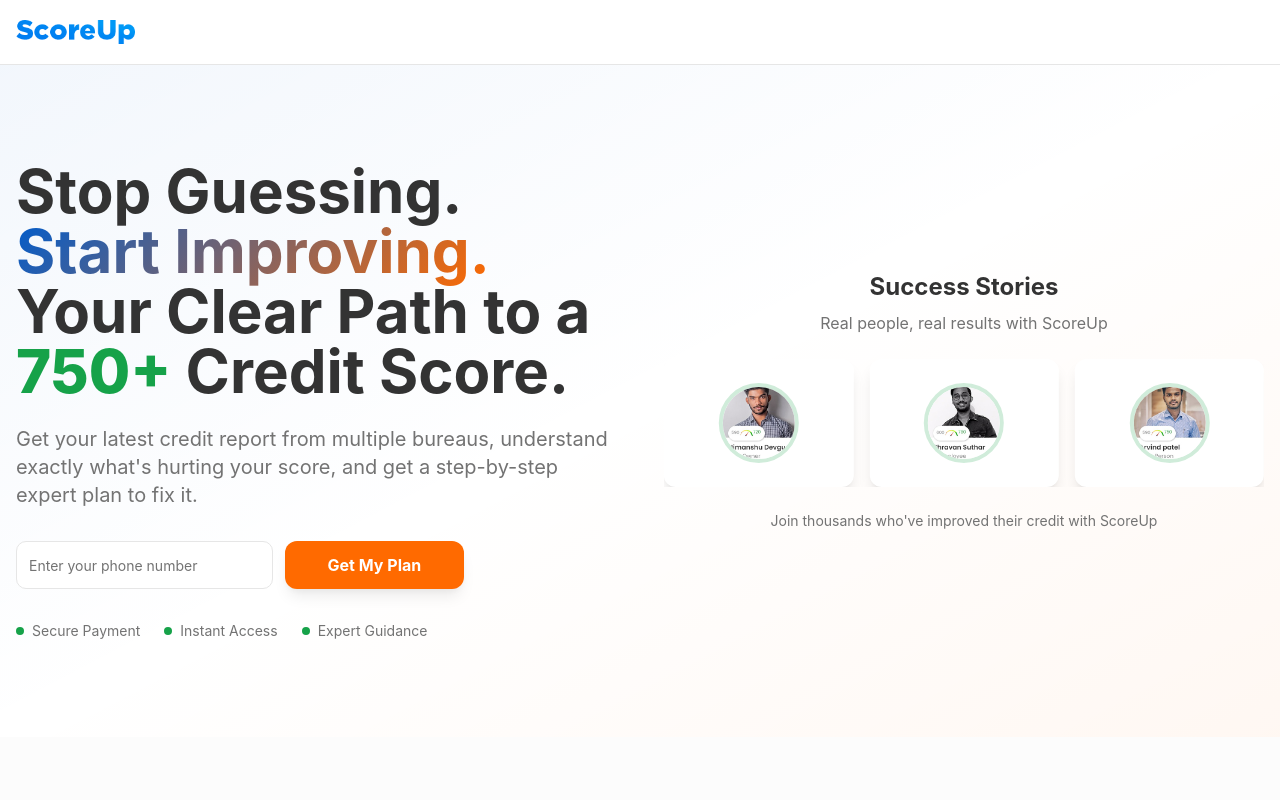
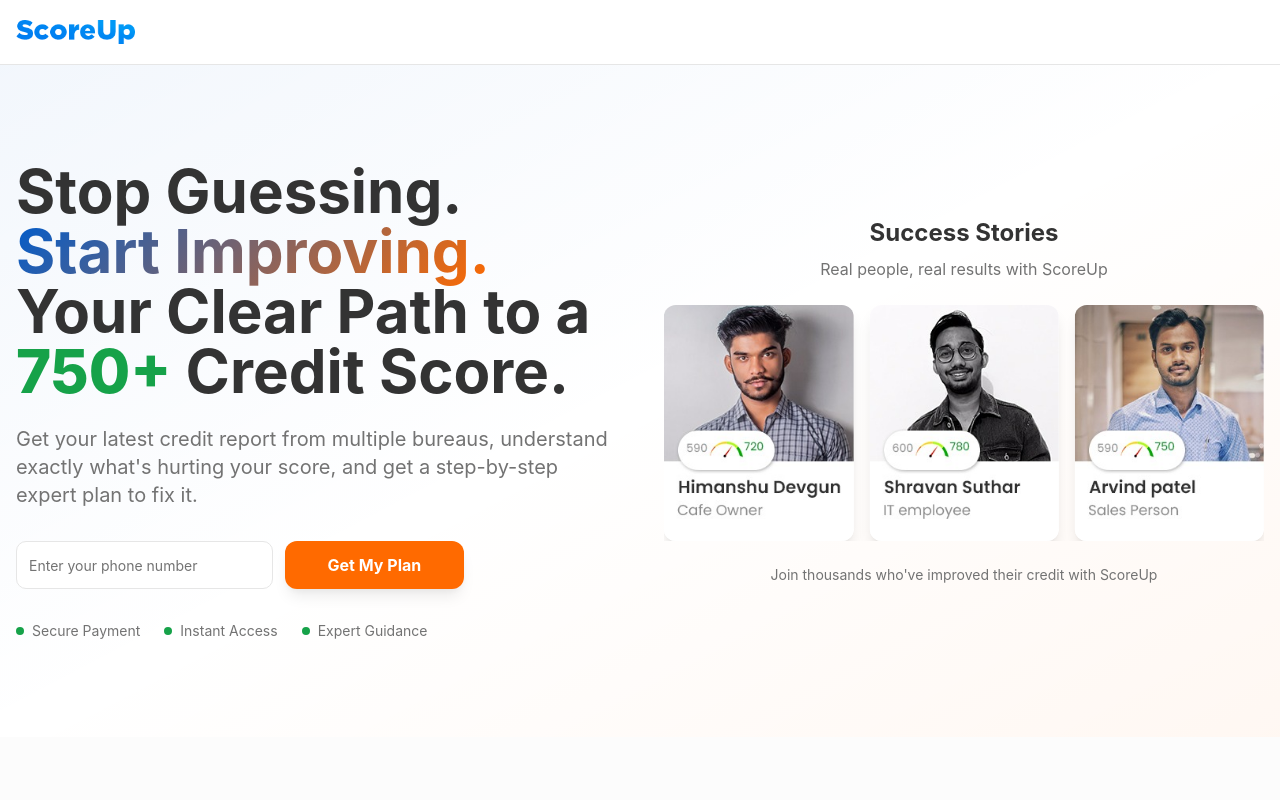
Before and after one commit to shubh099/scoreup-landing-site, a React (Vite) app: page / in a window 1280 px wide. Shown: the top 800 px of the page. Built offline with nearby package versions, Linux system fonts and the light colour scheme.

Commit message:
Refactor: Display images in full card
Updated the UserSuccessCarousel to display images in a full card layout, as per the reference image.

```diff
--- a/src/components/UserSuccessCarousel.tsx
+++ b/src/components/UserSuccessCarousel.tsx
@@ -52,13 +52,13 @@ const UserSuccessCarousel = () => {
         <CarouselContent className="-ml-2 md:-ml-4">
           {users.map((user, index) => (
             <CarouselItem key={index} className="pl-2 md:pl-4 md:basis-1/2 lg:basis-1/3">
-              <Card className="border-0 shadow-lg hover:shadow-xl transition-shadow duration-300">
-                <CardContent className="p-6">
-                  <div className="text-center">
+              <Card className="border-0 shadow-lg hover:shadow-xl transition-shadow duration-300 overflow-hidden">
+                <CardContent className="p-0">
+                  <div className="aspect-[4/5] w-full">
                     <img
                       src={user.image}
                       alt={`Success story ${index + 1}`}
-                      className="w-20 h-20 mx-auto rounded-full object-cover border-4 border-success/20"
+                      className="w-full h-full object-cover"
                     />
                   </div>
                 </CardContent>
```
